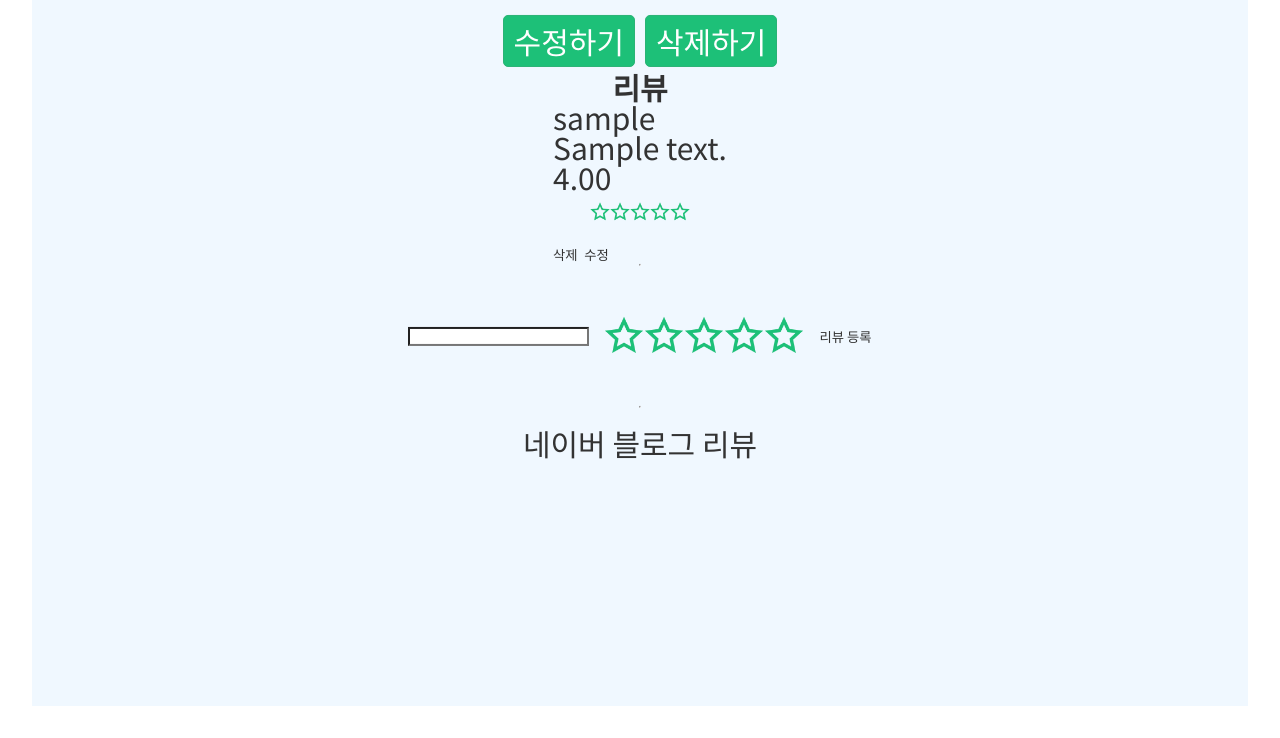
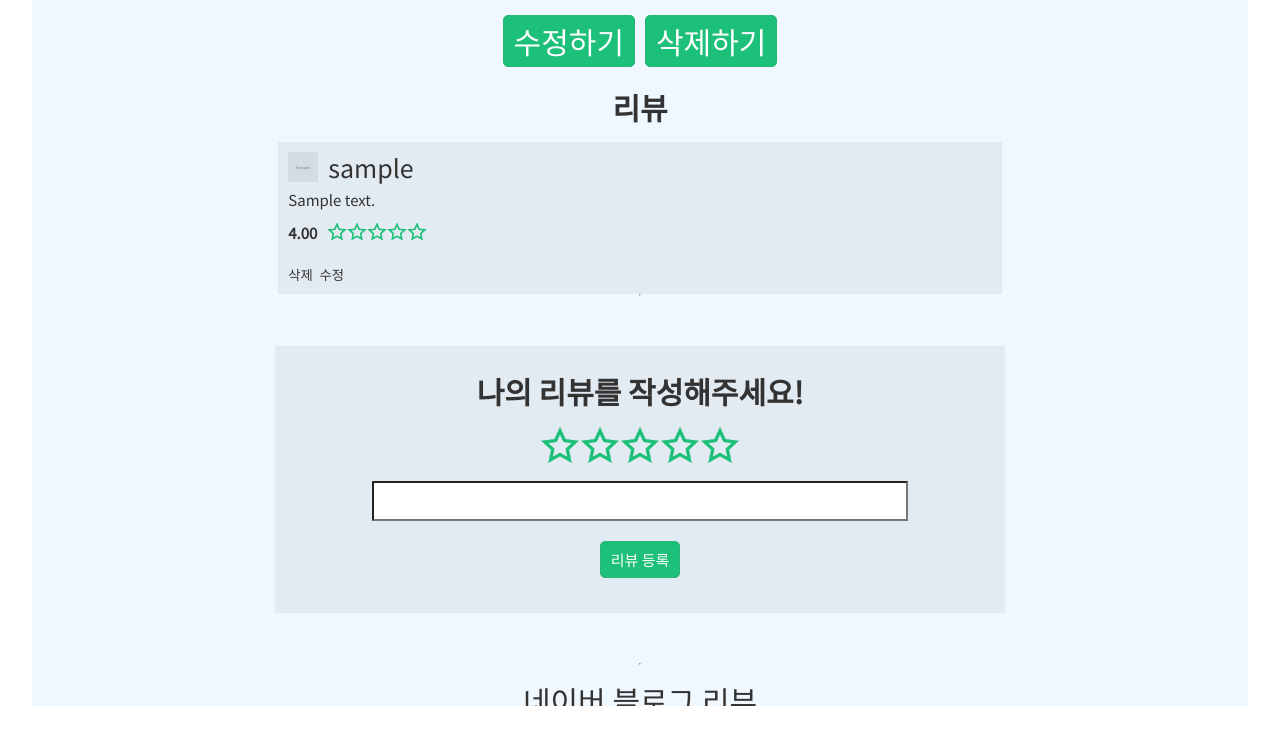
Before and after one commit to ParkGolfOne/pirogramming_final_project, a Django app: page /locations/detail/1/ in a window 1280 px wide. Shown: the part 630-1368 px from the top of the page. Run offline with Django 5.2, Linux system fonts and the light colour scheme; a user stored in the database is signed in; tables that the repository leaves empty hold one stand-in row (values such as "Sample post"); grey boxes marked "Sample" are stand-in pictures; data that the repository does not hold is empty; parts of the project's set-up code (start-up, migrations or seed data) failed here and were passed over; some libraries are stand-ins or nearby versions; some web fonts are replaced.

Commit message:
[fix] 리뷰 css 적용

```diff
--- a/server/apps/locations/views.py
+++ b/server/apps/locations/views.py
@@ -220,7 +220,7 @@ def review_create(request):
     ground.save()
 
 
-    return JsonResponse({'reviewer' : new_review.reviewer.nickname, 'content' : new_review.content, 'reviewId' : new_review.id, 'rating' : rating , 'totalRate' : round(ground.golf_rate,2) ,'rateNum' : ground.golf_rate_num, 'groundId' : ground_id})
+    return JsonResponse({'reviewer' : new_review.reviewer.nickname, 'content' : new_review.content, 'reviewId' : new_review.id, 'rating' : rating , 'totalRate' : round(ground.golf_rate,2) ,'rateNum' : ground.golf_rate_num, 'groundId' : ground_id, 'profile_url' : request.user.image.url})
 
 
 
@@ -320,4 +320,4 @@ def review_update(request):
         ground.golf_rate = cal_avg_rate(ground)
         ground.save()
 
-    return JsonResponse({'reviewer' : target_review.reviewer.nickname, 'content' : content,'reviewId' : rid, 'rating' : rating, 'totalRate' : round(ground.golf_rate,2), 'rateNum' : ground.golf_rate_num, 'groundId' : ground_id})
+    return JsonResponse({'reviewer' : target_review.reviewer.nickname, 'content' : content,'reviewId' : rid, 'rating' : rating, 'totalRate' : round(ground.golf_rate,2), 'rateNum' : ground.golf_rate_num, 'groundId' : ground_id, 'profile_url' : request.user.image.url})
--- a/server/static/locations/css/location_detail.css
+++ b/server/static/locations/css/location_detail.css
@@ -20,8 +20,8 @@
   width: 100%;
 }
 
-.location-detail-container>div:nth-child(6),
-.location-detail-container>div:nth-child(7) {
+.location-detail-container > div:nth-child(6),
+.location-detail-container > div:nth-child(7) {
   display: none;
 }
 
@@ -57,12 +57,12 @@
   display: flex;
   width: 100%;
   justify-content: center;
+  margin-bottom: 20px;
 }
 
-.location-detail-area>h4 {
+.location-detail-area > h4 {
   font-size: 25px;
 }
-
 
 /*naver review*/
 .naver-review {
@@ -74,7 +74,6 @@
   font-size: 30px;
   margin: 20px 0px;
   text-align: center;
-
 }
 
 .review-container {
--- a/server/static/locations/css/location_review.css
+++ b/server/static/locations/css/location_review.css
@@ -157,3 +157,96 @@
   width: 20px;
   height: 20px;
 }
+
+/* 리뷰 섹션 */
+.reviewSection {
+  margin-top: 20px;
+  display: flex;
+  flex-direction: column;
+  align-items: center;
+  justify-content: flex-start;
+  gap: 15px;
+  width: 70%;
+}
+
+/* 리뷰 블럭 개체*/
+.a_review {
+  background-color: rgba(111, 120, 126, 0.1);
+  padding: 10px;
+  width: 100%;
+}
+
+@media screen and (min-width: 700px) {
+  .a_review {
+    width: 85%;
+  }
+}
+
+/* 리뷰어 */
+.a_review_reviewer {
+  margin-bottom: 10px;
+  font-size: 25px;
+  display: flex;
+  align-items: center;
+  gap: 10px;
+}
+
+.a_review_reviewer_profile {
+  width: 30px;
+  height: 30px;
+}
+
+/* 리뷰 내용 */
+.a_review_content {
+  font-size: 15px;
+}
+
+.a_review_rating {
+  font-size: 15px;
+  font-weight: bold;
+  margin-top: 5px;
+  display: flex;
+  align-items: center;
+  gap: 10px;
+}
+
+/* 리뷰 작성 구간 */
+.input-area {
+  display: flex;
+  flex-direction: column;
+  width: 60%;
+
+  background-color: rgba(111, 120, 126, 0.1);
+
+  padding: 30px;
+}
+
+.input-area > h4 {
+  margin-bottom: 5px;
+}
+
+/* 리뷰 작성 칸 */
+.review-input-box,
+.review-update-box {
+  width: 80%;
+  height: min(40px);
+}
+
+/* 리뷰 등록 버튼 */
+.review-upload-btn {
+  padding: 10px;
+  border-radius: 5px;
+  border: 1px solid var(--green--medium--color);
+  background-color: var(--green--bright--color);
+  cursor: pointer;
+  margin: 5px;
+  color: white !important;
+  font-size: 15px;
+  line-height: 1;
+}
+
+/* 수정하기 */
+.updateInput.input-area {
+  background-color: transparent !important;
+  width: 100% !important;
+}
--- a/server/static/locations/javascript/location_review.js
+++ b/server/static/locations/javascript/location_review.js
@@ -195,6 +195,7 @@ requestReviewAdd.onreadystatechange = () => {
         totalRate,
         rateNum,
         groundId,
+        profile_url,
       } = JSON.parse(requestReviewAdd.response);
       // 별모양
       let starShape = "";
@@ -222,15 +223,22 @@ requestReviewAdd.onreadystatechange = () => {
       const element = document.querySelector(".reviewSection");
       let originHTML = element.innerHTML;
       element.innerHTML += `<div class="a_review Rid-${reviewId}">
-            <div class="a_review_reviewer">${reviewer}</div>
+            <div class="a_review_reviewer">
+              <img
+              class="a_review_reviewer_profile"
+              src="${profile_url}"
+              />
+              <div>${reviewer}</div>
+            </div>
             <div class="a_review_content">${content}</div>
-            <div class="a_review_rating">${rating}</div>
-            <div class="starRate ${starShape} smallStar">
+            <div class="a_review_rating"><span>${rating}</span>
+              <div class="starRate  ${starShape} smallStar">
                 <div class="star"></div>
                 <div class="star"></div>
                 <div class="star"></div>
                 <div class="star"></div>
                 <div class="star"></div>
+              </div>
             </div>
             <button
               class="a_review_delete"
@@ -294,6 +302,7 @@ requestReviewUpdate.onreadystatechange = () => {
         totalRate,
         rateNum,
         groundId,
+        profile_url,
       } = JSON.parse(requestReviewUpdate.response);
       // 별 모양
       let starShape = "";
@@ -319,15 +328,23 @@ requestReviewUpdate.onreadystatechange = () => {
         starShape = "five";
       }
       const element = document.querySelector(`.Rid-${reviewId}`);
-      element.innerHTML = `<div class="a_review_reviewer">${reviewer}</div>
+      element.innerHTML = `
+            <div class="a_review_reviewer">
+              <img
+              class="a_review_reviewer_profile"
+              src="${profile_url}"
+              />
+              <div>${reviewer}</div>
+            </div>
             <div class="a_review_content">${content}</div>
-            <div class="a_review_rating">${rating}</div>
+            <div class="a_review_rating"><span>${rating}</span>
               <div class="starRate  ${starShape} smallStar">
                 <div class="star"></div>
                 <div class="star"></div>
                 <div class="star"></div>
                 <div class="star"></div>
                 <div class="star"></div>
+              </div>
             </div>
             <button
               class="a_review_delete"
@@ -348,7 +365,8 @@ requestReviewUpdate.onreadystatechange = () => {
       inputRate = 0.0;
       updateFlag = false;
       // 새 리뷰 작성 추가
-      reviewInput.innerHTML = `<input type="text" class="review-input-box" />
+      reviewInput.innerHTML = `
+      <h4>나의 리뷰를 작성해주세요!</h4>
       <div class="starRate addRate">
         <div class="star"></div>
         <div class="star"></div>
@@ -356,6 +374,7 @@ requestReviewUpdate.onreadystatechange = () => {
         <div class="star"></div>
         <div class="star"></div>
       </div>
+      <input type="text" class="review-input-box" />
       <button class="review-upload-btn" onclick="writeReview(${groundId})">
         리뷰 등록
       </button>`;
@@ -369,7 +388,7 @@ requestReviewUpdate.onreadystatechange = () => {
 // 기능 : 리뷰 업데이트 버튼 입력시 input 칸으로 변경
 function updateReviewBtn(review_id, ground_id) {
   //댓글 작성 칸 지우기
-  reviewInput.innerHTML = "";
+  reviewInput.innerHTML = "다른 댓글을 수정 중입니다!";
   // 다른 수정 버튼 block
   if (updateFlag) {
     alert("다른 댓글을 수정 중입니다!");
@@ -406,8 +425,9 @@ function updateReviewBtn(review_id, ground_id) {
   } else if (rate == 5.0) {
     starShape = "five";
   }
-  element.innerHTML = `<div class="input-area">
-        <input type="text" class="review-update-box" value="${content}" />
+  element.innerHTML = `
+      <div class="input-area updateInput">
+        <h4> 리뷰 수정 </h4>
         <div class="starRate updateRate ${starShape}">
           <div class="star"></div>
           <div class="star"></div>
@@ -415,6 +435,8 @@ function updateReviewBtn(review_id, ground_id) {
           <div class="star"></div>
           <div class="star"></div>
         </div>
+        <input type="text" class="review-update-box" value="${content}" />
+
         <button
           class="review-upload-btn"
           onclick="updateReview(${review_id}, ${ground_id})"
--- a/server/templates/locations/location_detail.html
+++ b/server/templates/locations/location_detail.html
@@ -74,9 +74,16 @@
 <div class="reviewSection">
   {% if reviews %} {% for review in reviews%}
   <div class="a_review Rid-{{review.id}}">
-    <div class="a_review_reviewer">{{review.reviewer.nickname}}</div>
+    <div class="a_review_reviewer">
+      <img
+        class="a_review_reviewer_profile"
+        src="{{review.reviewer.image.url}} "
+      />
+      <div class="a_review_reviewer_nickname">{{review.reviewer.nickname}}</div>
+    </div>
     <div class="a_review_content">{{review.content}}</div>
-    <div class="a_review_rating">{{review.rating}}</div>
+    <div class="a_review_rating">
+      <span>{{review.rating}}</span>
       <div class="starRate {{review.rate_tag}} smallStar">
         <div class="star"></div>
         <div class="star"></div>
@@ -84,6 +91,8 @@
         <div class="star"></div>
         <div class="star"></div>
       </div>
+    </div>
+
     <div class="review-btns">
       {% if review.reviewer == now_user%}
       <button
@@ -113,7 +122,7 @@
 <hr />
 {% if user.is_authenticated %}
 <div class="input-area">
-  <input type="text" class="review-input-box" />
+  <h4>나의 리뷰를 작성해주세요!</h4>
   <div class="starRate addRate">
     <div class="star"></div>
     <div class="star"></div>
@@ -121,6 +130,7 @@
     <div class="star"></div>
     <div class="star"></div>
   </div>
+  <input type="text" class="review-input-box" />
   <button class="review-upload-btn" onclick="writeReview({{pk}})">
     리뷰 등록
   </button>
@@ -131,7 +141,6 @@
 </div>
 {% endif%}
 <hr />
-
 
 <div class="naver-review">
   <div class="naver-review-title">네이버 블로그 리뷰</div>
```
Lines whose indentation alone changed are shown as unchanged.
